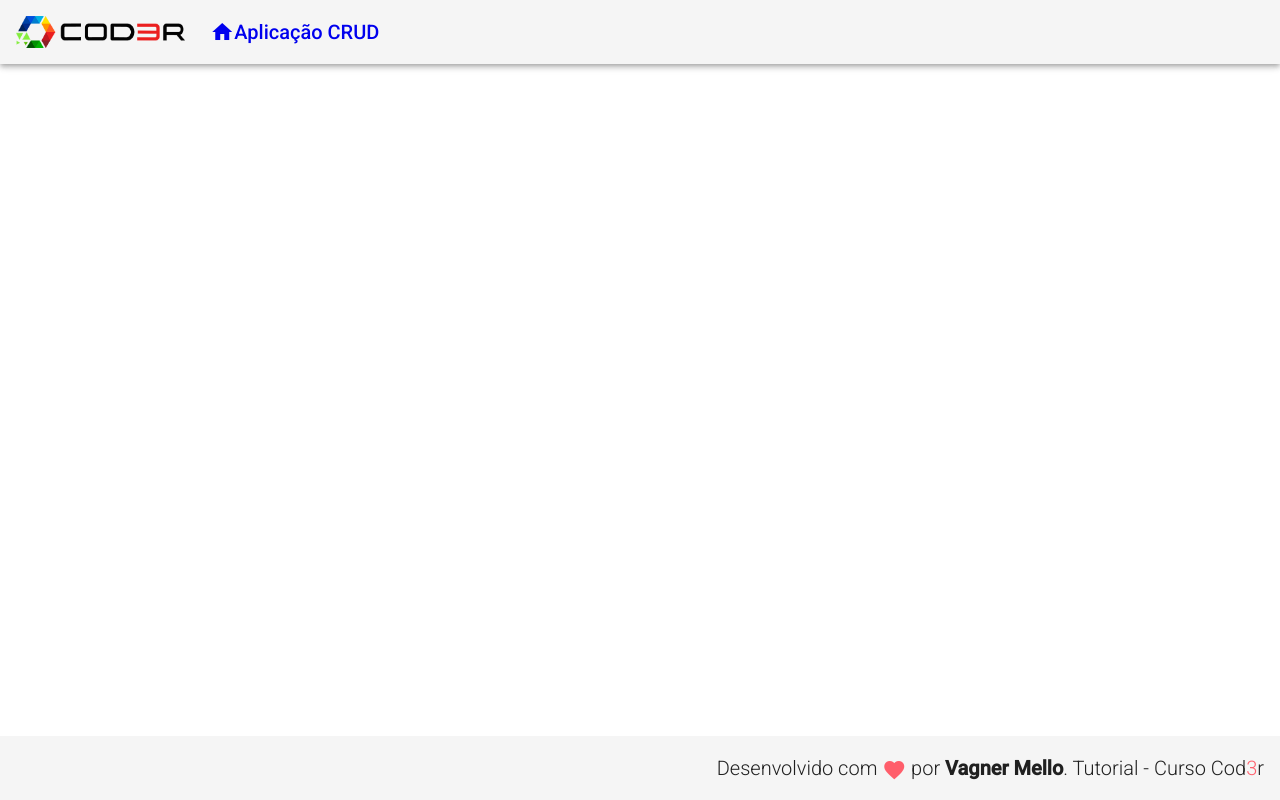
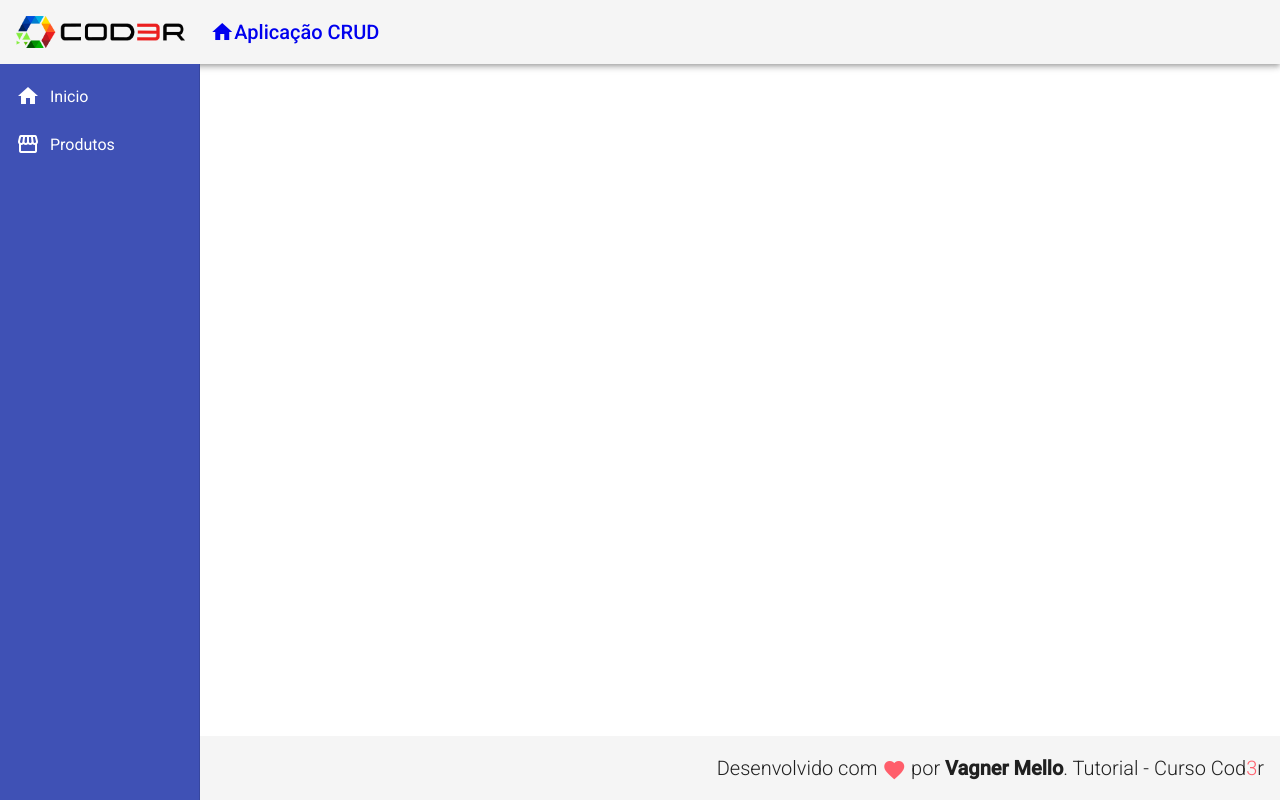
Before and after one commit to vagnerjsmello/Angular9-CRUD, an Angular app in the folder frontend/: page / in a window 1280 px wide. Built offline with nearby package versions, Linux system fonts and the light colour scheme.

Commit message:
Add Nav component

```diff
--- a/frontend/src/app/app.component.html
+++ b/frontend/src/app/app.component.html
@@ -1,2 +1,3 @@
 <app-header></app-header>
+<app-nav></app-nav>
 <app-footer></app-footer>
--- /dev/null
+++ b/frontend/src/app/components/templates/nav/nav.component.css
@@ -0,0 +1,12 @@
+.sidenav {
+    background-color: #3f51b5;
+    width: 200px;
+}
+
+.sidenav a {
+    color: #fff;
+}
+
+.sidenav i {
+    padding-right: 10px;
+}
--- /dev/null
+++ b/frontend/src/app/components/templates/nav/nav.component.html
@@ -0,0 +1,19 @@
+<mat-sidenav-container class="container">
+    <mat-sidenav class="sidenav" mode="side" fixedInViewport="true" fixedTopGap="64" opened >
+        <mat-nav-list class="nav-list">
+            <a mat-list-item>
+                <i class="material-icons">
+                    home
+                </i>
+                Inicio
+            </a>
+            <a mat-list-item>
+                <i class="material-icons">
+                    storefront
+                </i>
+                Produtos
+            </a>
+
+        </mat-nav-list>
+    </mat-sidenav>
+</mat-sidenav-container>
--- /dev/null
+++ b/frontend/src/app/components/templates/nav/nav.component.ts
@@ -0,0 +1,15 @@
+import { Component, OnInit } from '@angular/core';
+
+@Component({
+  selector: 'app-nav',
+  templateUrl: './nav.component.html',
+  styleUrls: ['./nav.component.css']
+})
+export class NavComponent implements OnInit {
+
+  constructor() { }
+
+  ngOnInit() {
+  }
+
+}
```
Also changed, not shown: frontend/src/app/app.module.ts (+8 -2 lines).
